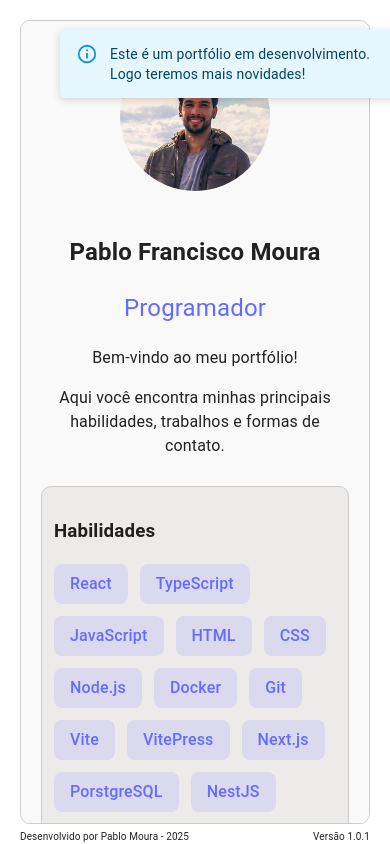
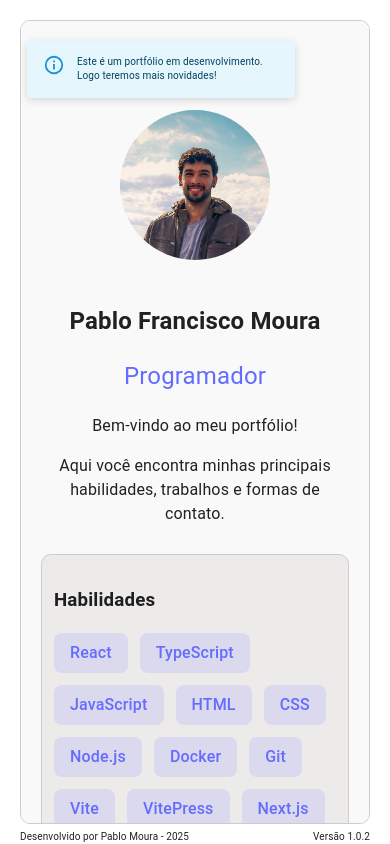
Before and after one commit to Pablo-Francisco-Moura/about-me, a React (Vite) app: page / in a window 390 px wide. Built offline with nearby package versions, Linux system fonts and the light colour scheme.

Commit message:
🎨 UI: Interface styling and design.

```diff
--- a/src/App.tsx
+++ b/src/App.tsx
@@ -56,11 +56,12 @@ function App() {
         <Fade in={alert} timeout={3000}>
           <Alert
             sx={{
-              top: "30px",
-              left: "235px",
+              fontSize: isMobile ? "10px" : "14px",
+              top: isMobile ? "0px" : "30px",
+              left: isMobile ? "100px" : "235px",
               width: "calc(100% - 40px)",
               zIndex: 1000,
-              position: "fixed",
+              position: isMobile ? "relative" : "absolute",
               maxWidth: 400,
               transform: "translateX(-50%)",
               boxShadow: "0 2px 8px rgba(0, 0, 0, 0.15)",
@@ -243,7 +244,13 @@ function App() {
           </ul>
         </section>
 
-        <Typography align="center" variant="h6">
+        <Typography
+          sx={{
+            marginTop: "auto",
+          }}
+          align="center"
+          variant="h6"
+        >
           Thank you for visiting my portfolio!
         </Typography>
 
@@ -307,7 +314,7 @@ function App() {
             isMobile ? "Moura" : "Francisco Moura"
           } - 2025`}
         </Typography>
-        <Typography fontSize={10}>{`Versão 1.0.1${
+        <Typography fontSize={10}>{`Versão 1.0.2${
           isMobile ? "" : " - Última atualização: 13/10/2025"
         }`}</Typography>
       </div>
```
